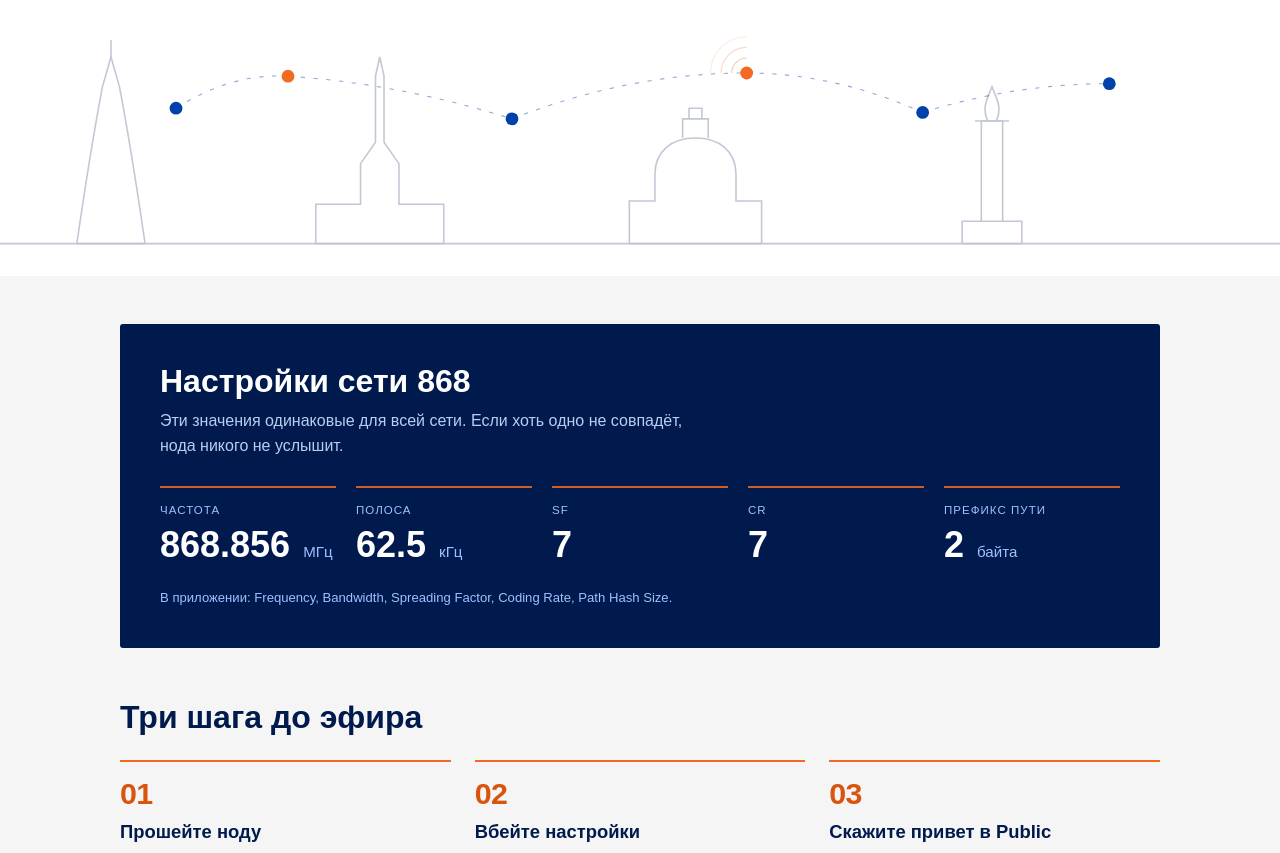
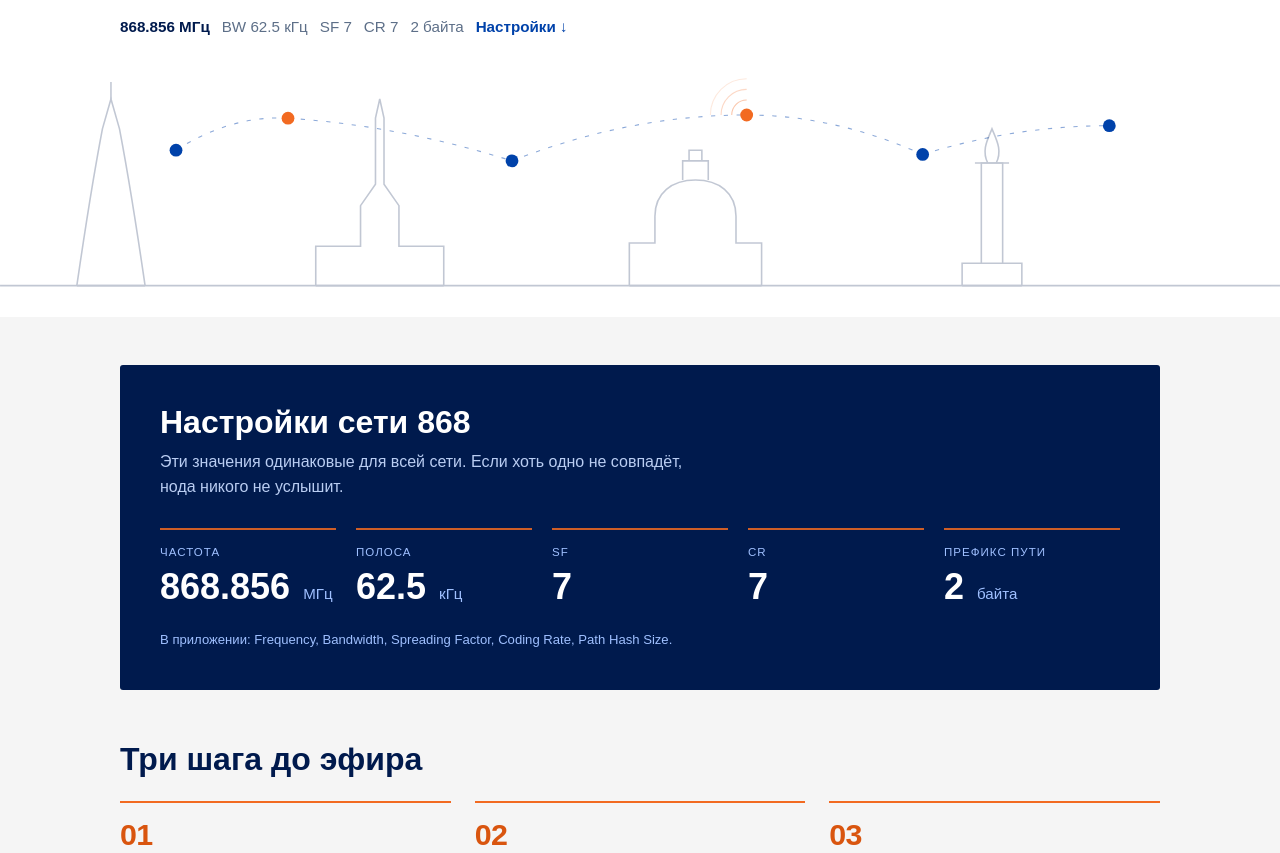
Before and after one commit to alexxxst/meshcore-site, a plain HTML site: page index.html in a window 1280 px wide. Shown: the part 420-1273 px from the top of the page. Drawn offline with Linux system fonts and the light colour scheme.

Commit message:
feat: surface 868 settings on the first screen

```diff
--- a/index.html
+++ b/index.html
@@ -9,7 +9,7 @@
   <link rel="canonical" href="https://meshcore.spb.ru/">
   <link rel="icon" href="favicon.png" type="image/png">
   <link rel="apple-touch-icon" href="favicon.png">
-  <link rel="stylesheet" href="style.css?v=6">
+  <link rel="stylesheet" href="style.css?v=8">
 
   <meta property="og:type" content="website">
   <meta property="og:url" content="https://meshcore.spb.ru/">
@@ -23,12 +23,20 @@
       <div class="container hero__inner">
         <div class="hero__text">
           <h1>MeshCore в&nbsp;Петербурге</h1>
-          <p class="hero__lead">Сообщения идут по радио через репитеры — небольшие станции, которые ставят участники сети. Интернет и сотовая связь не нужны.</p>
+          <p class="hero__lead">Сообщения по радио без интернета и сотовой связи. Сеть держится на репитерах — небольших станциях, которые ставят участники.</p>
           <p class="hero__note">Нода уже на руках? Осталось прошить, вбить настройки и выйти в эфир.</p>
           <div class="hero__actions">
             <a class="button button--primary" href="/flasher/">Прошить ноду</a>
             <a class="button button--secondary" href="/wiki/start">Как всё устроено</a>
           </div>
+          <p class="hero__params">
+            <span>868.856 МГц</span>
+            <span>BW 62.5 кГц</span>
+            <span>SF 7</span>
+            <span>CR 7</span>
+            <span>2 байта</span>
+            <a href="#settings">Настройки ↓</a>
+          </p>
         </div>
         <div class="hero__logo">
           <img src="logo.jpg" width="220" height="220" alt="MeshCore Санкт-Петербург">
@@ -117,7 +125,7 @@
       </div>
     </section>
 
-    <section class="settings">
+    <section class="settings" id="settings">
       <div class="container">
         <div class="settings__card">
           <h2>Настройки сети 868</h2>
--- a/style.css
+++ b/style.css
@@ -149,6 +149,32 @@ p {
   margin-top: 28px;
 }
 
+.hero__params {
+  display: flex;
+  flex-wrap: wrap;
+  align-items: center;
+  gap: 6px 12px;
+  margin-top: 18px;
+  color: var(--muted);
+  font-size: 0.95rem;
+  font-variant-numeric: tabular-nums;
+}
+
+.hero__params span:first-child {
+  color: var(--navy);
+  font-weight: 700;
+}
+
+.hero__params a {
+  color: var(--blue);
+  font-weight: 700;
+  text-decoration: none;
+}
+
+.hero__params a:hover {
+  text-decoration: underline;
+}
+
 .hero__logo {
   justify-self: center;
 }
@@ -182,6 +208,7 @@ p {
 
 .settings {
   padding: 48px 0 24px;
+  scroll-margin-top: 16px;
 }
 
 .settings__card {
@@ -303,6 +330,10 @@ p {
 .step__apps {
   margin-top: 10px;
   font-size: 0.88rem;
+}
+
+.step__apps a {
+  font-weight: 700;
 }
 
 /* ---------- wiki ---------- */
```
Also changed, not shown: 1 other file.
